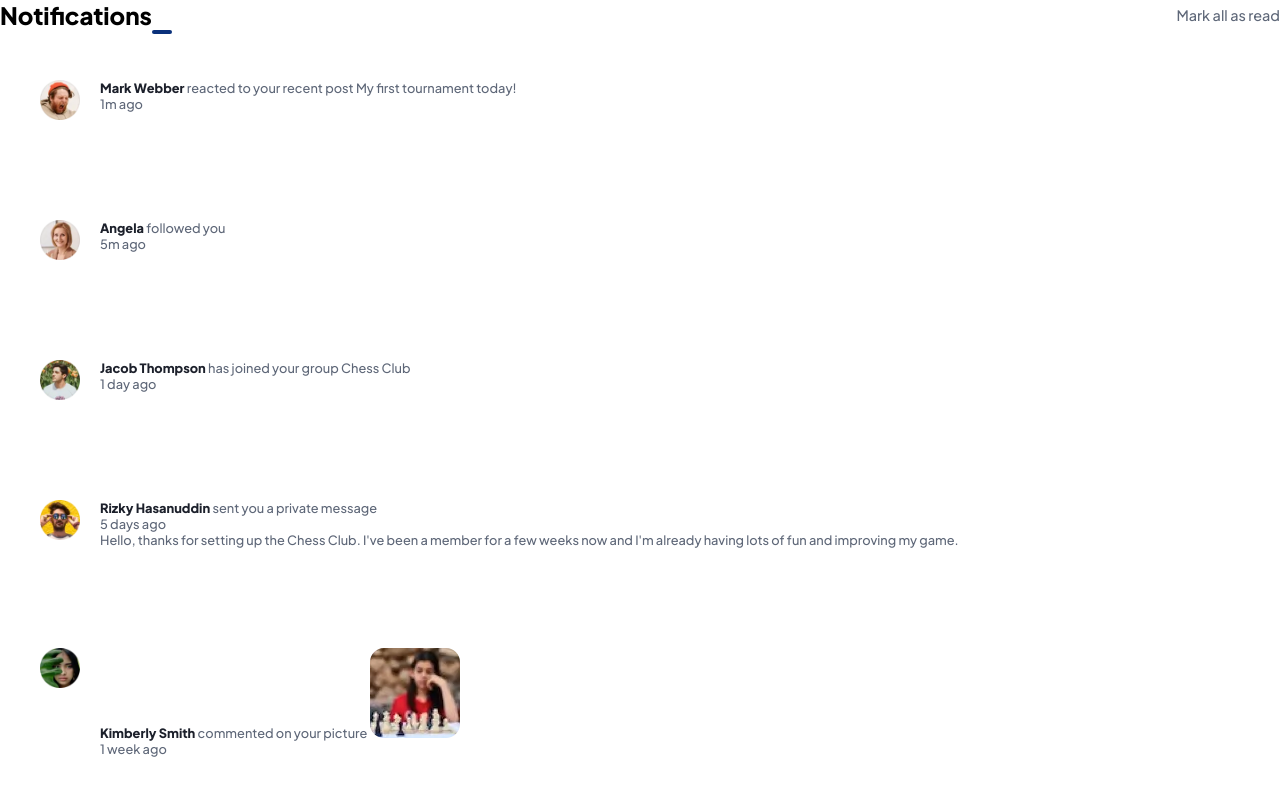
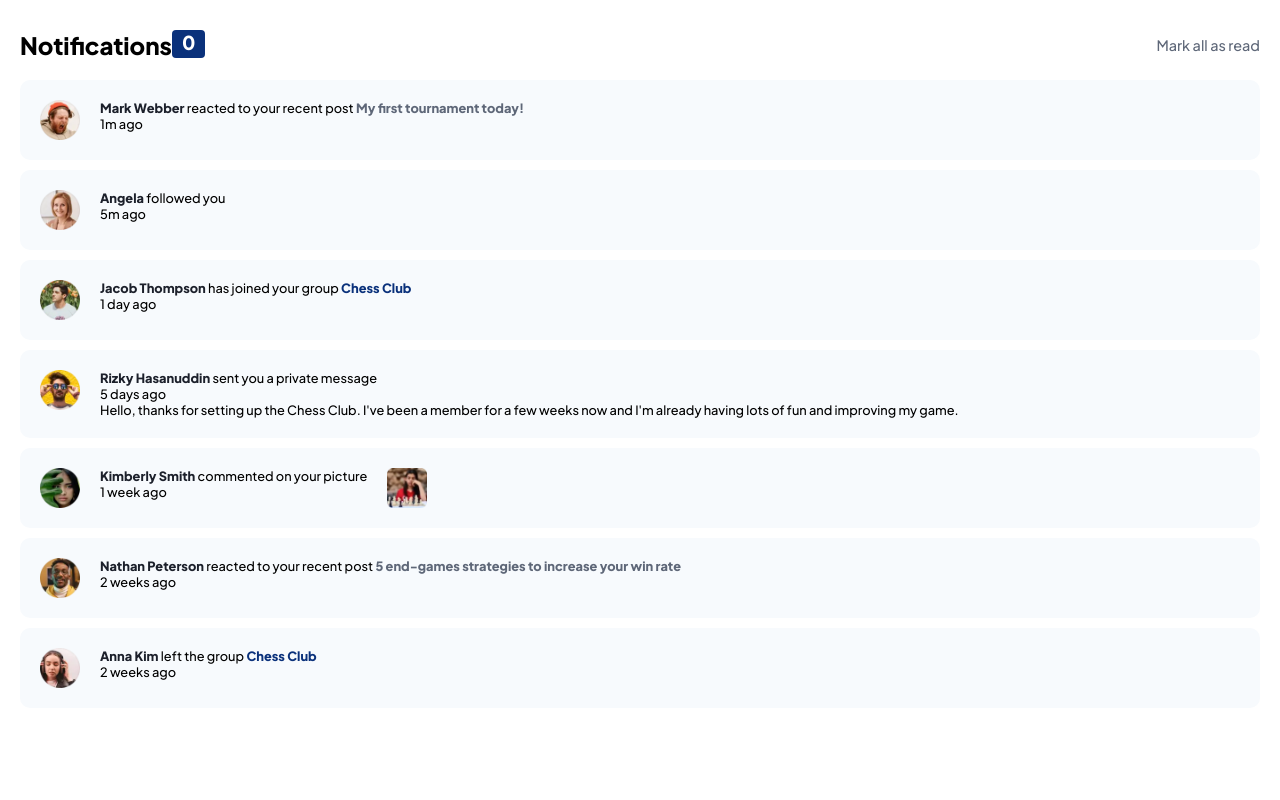
Before and after one commit to kujerocoding/notifications-page, a React (Vite) app: page / in a window 1280 px wide. Shown: the top 800 px of the page. Built offline with nearby package versions, Linux system fonts and the light colour scheme.

Commit message:
update styles

```diff
--- a/src/App.css
+++ b/src/App.css
@@ -25,7 +25,7 @@ body{
   font-size: var(--FS);
 }
 
-.main-container{
+.main--container{
   padding: 30px 20px;
   margin-inline: auto;
 }
@@ -33,6 +33,7 @@ body{
 header{
   display: flex;
   justify-content: space-between;
+  margin-bottom: 20px;
 
 }
 
@@ -55,23 +56,18 @@ button{
   position: absolute;
 }
 
-.notifications-container{
-  margin-top: 30px;
-  display: flex;
-  flex-direction: column;
-  gap: 20px;
-}
 
 .notification--container{
   padding: 20px;
   display: flex;
   gap: 20px;
-  /* background-color: red; */
+  background-color: var(--VERYLIGHTGRAYISHBLUE);
   border-radius: 10px;
   font-size: .8rem;
+  margin-bottom: 10px;
 }
 
-.notification--container > img{
+.notification--avatar, .notification--img{
   width: 40px;
   height: 40px;
 }
@@ -81,16 +77,16 @@ button{
   color: var(--VERYDARKBLUE);
 }
 
-.nofitication--react{
+.nofitication--activity{
+  color: var(--GRAYISHBLUE);
+}
+
+.notification--objectActivity{
+  color: var(--DARKGRAYISHBLUE);
   font-weight: bolder;
-  color: var(--DARKGRAYISHBLUE);
 }
 
 .notification--group{
   font-weight: bolder;
   color: var(--BLUE);
 }
-
-.notification--container > p{
-  color: var(--DARKGRAYISHBLUE);
-}
--- a/src/App.jsx
+++ b/src/App.jsx
@@ -25,16 +25,17 @@ const App = () => {
                  objectActivity={notif.objectActivity}
                  objectImg={notif.objectImg}
                  time={notif.time}
-                 message={notif.message}/>)
+                 message={notif.message}
+                 hasObjectImg={notif.hasObjectImg}/>)
 
   return (
-    <div>
-        <header>
-        <h2>Notifications<span className='notification--counter'></span></h2>
+    <div className='main--container'>
+      <header>
+        <h2>Notifications<span className='notification--counter'>{notifCount}</span></h2>
         <button>Mark all as read</button>
         </header>
       {notifElements}
-    </div>
+      </div>
   )
 }
 
--- a/src/notificationData.js
+++ b/src/notificationData.js
@@ -40,6 +40,7 @@ export default[
         avatar: 'avatar-kimberly-smith.webp',
         activity: 'commented on your picture',
         objectActivity: "",
+        hasObjectImg: true,
         objectImg: '../src/assets/images/image-chess.webp',
         message:"",
         isRead: false,
--- a/src/pages/Notifications.jsx
+++ b/src/pages/Notifications.jsx
@@ -2,21 +2,18 @@ import React from 'react'
 
 const Notifications = (props) => {
   return (
-    <div className='main-container'>
-
         <div className='notification--container'>
-        <img classname="notification--avatar" src={`../src/assets/images/${props.avatar}`} alt="profile avatar" />
-        <p>
+            <img className="notification--avatar" src={`../src/assets/images/${props.avatar}`} alt="profile avatar" />
+            <p className="notification--activity">
                 <span className='notification--name'>{props.name} </span>
                 {props.activity}
-            <span className='nofitication--activity'> {props.objectActivity}</span>
-            <span><img className='notification--img' src={props.objectImg} alt="" /></span>
+                <span className={props.objectActivity === "Chess Club" ? "notification--group" : "notification--objectActivity"}> {props.objectActivity}</span>
                 <br />
                 <span className='notification--time'>{props.time} ago</span>
                 <br />
                 <span className='notification--message'>{props.message}</span>
             </p>
-        </div>
+            {props.hasObjectImg && <img className='notification--img' src={props.objectImg} alt="" />}
         </div>
   )
 }
```
Lines whose indentation alone changed are shown as unchanged.
